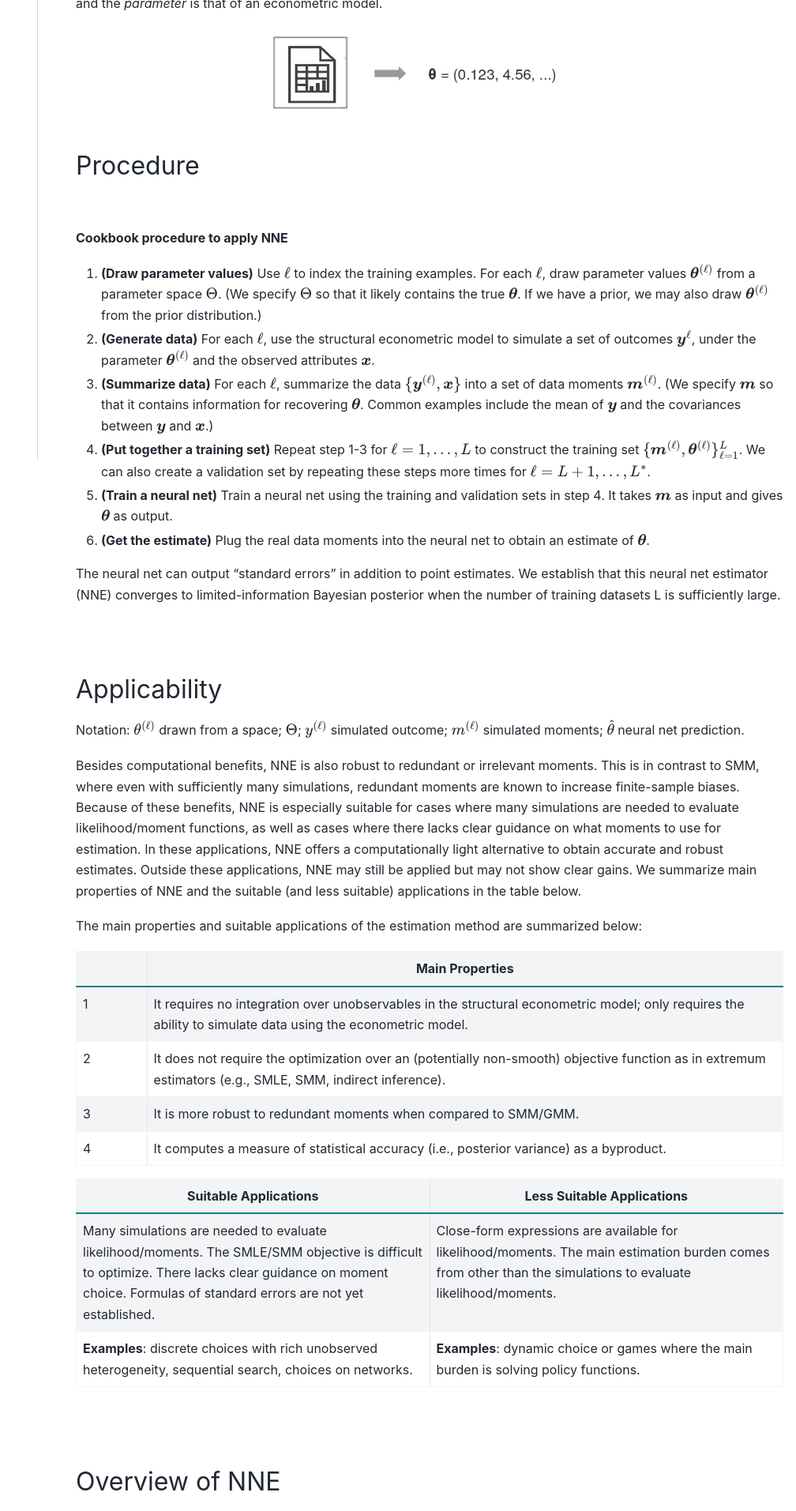
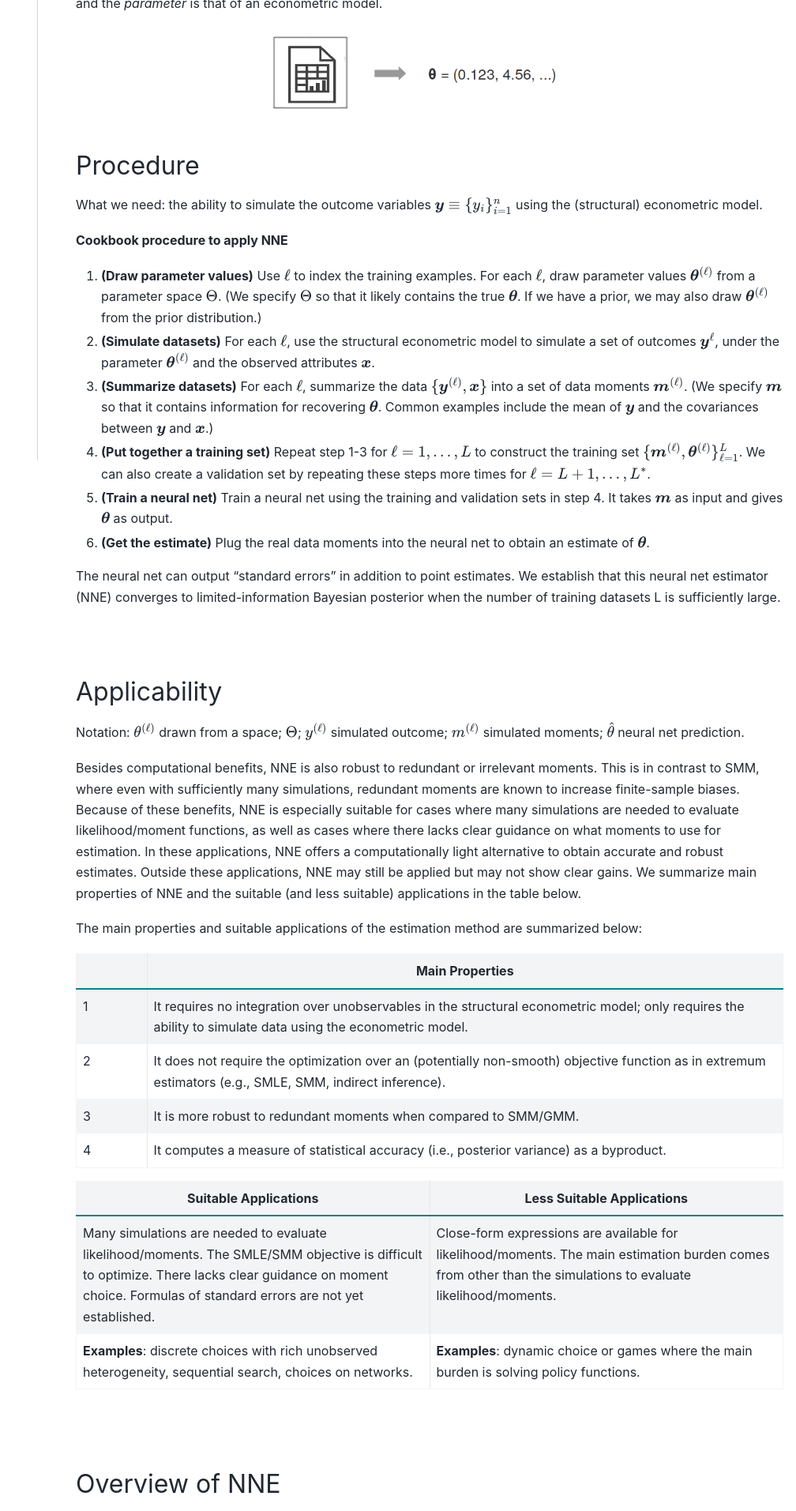
Before and after one commit to nnehome/nnehome.github.io, a Sphinx documentation site: the page built from docs/source/home/home.rst, in a window 1280 px wide. Shown: the part 1286-3199 px from the top of the page at 79% size, without its empty margins (272-1280 px from the left). Built offline with Sphinx 7.4.7 and the PyData theme 0.15.4, drawn with Linux system fonts in a browser that asks for light colours.

Commit message:
some change

```diff
--- a/docs/source/home/home.rst
+++ b/docs/source/home/home.rst
@@ -49,16 +49,16 @@
 
 Procedure
 ---------------
-|
 
+What we need: the ability to simulate the outcome variables :math:`\boldsymbol{y}\equiv\{y_i\}_{i=1}^{n}` using the (structural) econometric model.
 
 **Cookbook procedure to apply NNE**
 
 #. **(Draw parameter values)** Use :math:`\ell` to index the training examples. For each :math:`\ell`, draw parameter values :math:`\boldsymbol{\theta}^{(\ell)}` from a parameter space :math:`\Theta`. (We specify :math:`\Theta` so that it likely contains the true :math:`\boldsymbol{\theta}`. If we have a prior, we may also draw :math:`\boldsymbol{\theta}^{(\ell)}` from the prior distribution.)
 
-#. **(Generate data)** For each :math:`\ell`, use the structural econometric model to simulate a set of outcomes :math:`\boldsymbol{y}^{\ell}`, under the parameter :math:`\boldsymbol{\theta}^{(\ell)}` and the observed attributes :math:`\boldsymbol{x}`.
+#. **(Simulate datasets)** For each :math:`\ell`, use the structural econometric model to simulate a set of outcomes :math:`\boldsymbol{y}^{\ell}`, under the parameter :math:`\boldsymbol{\theta}^{(\ell)}` and the observed attributes :math:`\boldsymbol{x}`.
 
-#. **(Summarize data)** For each :math:`\ell`, summarize the data :math:`\{\boldsymbol{y}^{(\ell)}, \boldsymbol{x}\}` into a set of data moments :math:`\boldsymbol{m}^{(\ell)}`. (We specify :math:`\boldsymbol{m}` so that it contains information for recovering :math:`\boldsymbol{\theta}`. Common examples include the mean of :math:`\boldsymbol{y}` and the covariances between :math:`\boldsymbol{y}` and :math:`\boldsymbol{x}`.)
+#. **(Summarize datasets)** For each :math:`\ell`, summarize the data :math:`\{\boldsymbol{y}^{(\ell)}, \boldsymbol{x}\}` into a set of data moments :math:`\boldsymbol{m}^{(\ell)}`. (We specify :math:`\boldsymbol{m}` so that it contains information for recovering :math:`\boldsymbol{\theta}`. Common examples include the mean of :math:`\boldsymbol{y}` and the covariances between :math:`\boldsymbol{y}` and :math:`\boldsymbol{x}`.)
 
 #. **(Put together a training set)** Repeat step 1-3 for :math:`\ell=1,...,L` to construct the training set :math:`\{\boldsymbol{m}^{(\ell)},\boldsymbol{\theta}^{(\ell)}\}_{\ell=1}^{L}`. We can also create a validation set by repeating these steps more times for :math:`\ell=L+1,...,L^{*}`.
 
```
